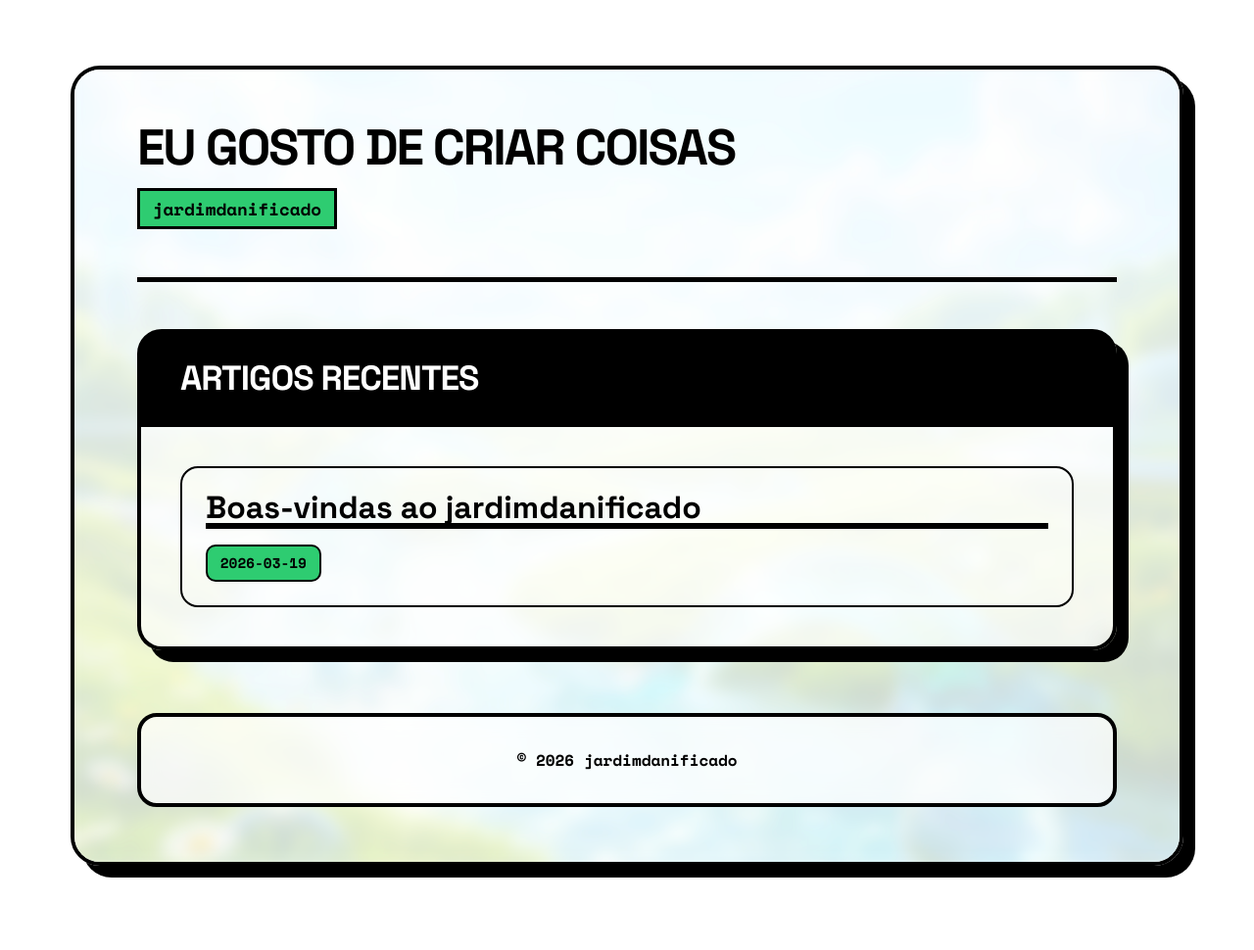
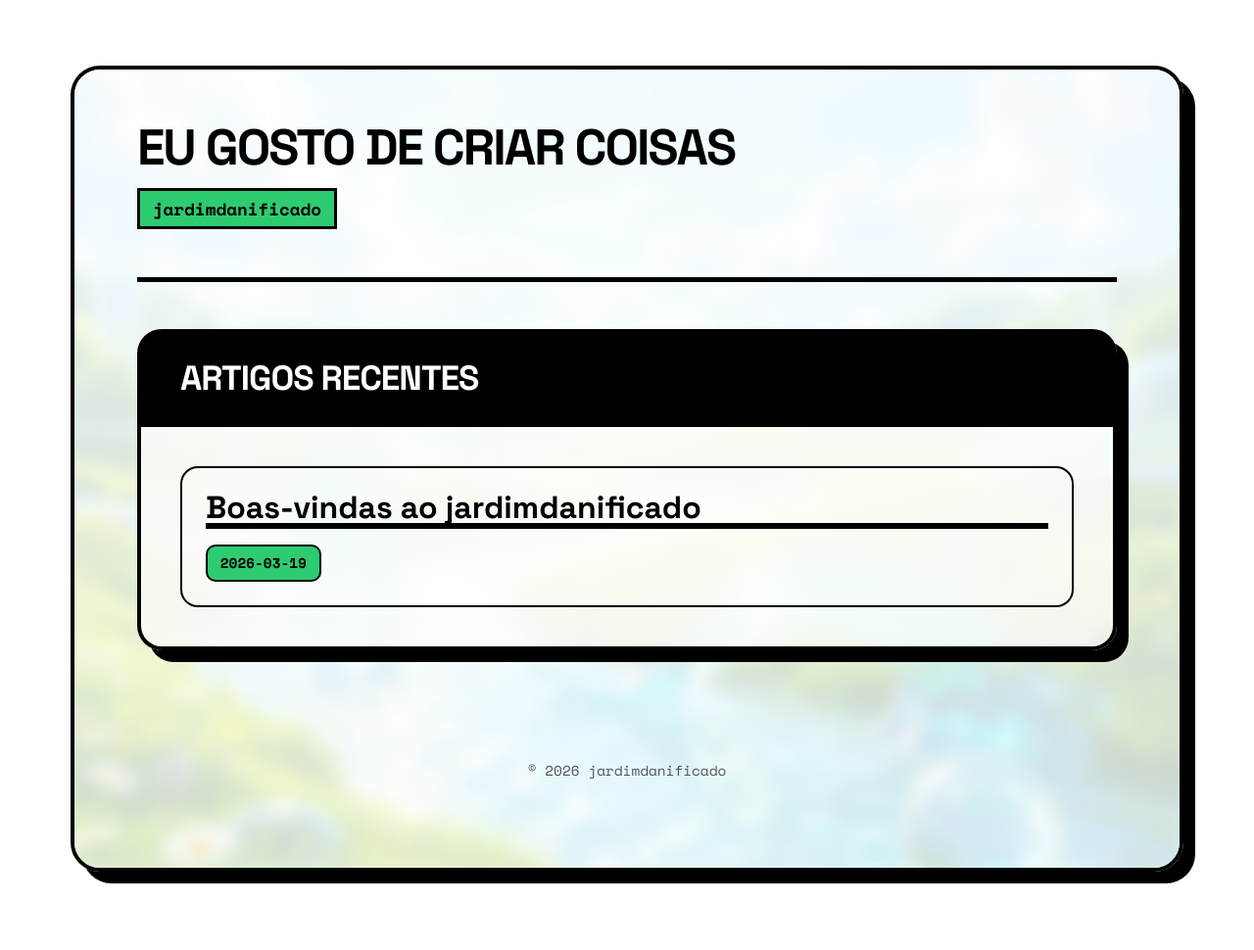
Before and after one commit to jardimdanificado/jardimdanificado.github.io, a Jekyll site: the page built from index.html, in a window 1280 px wide. Shown: the whole page at 98% size. Built offline with Jekyll 4.4.1, drawn with Linux system fonts in a browser that asks for light colours.

Commit message:
mobile tests

```diff
--- a/css/style.css
+++ b/css/style.css
@@ -105,17 +105,7 @@
 
 
 
-@keyframes organicFade {
-  from {
-    opacity: 0;
-    transform: translateY(20px);
-  }
-
-  to {
-    opacity: 1;
-    transform: translateY(0);
-  }
-}
+/* organicFade removido */
 
 .organic-header {
   border-bottom: 5px solid var(--glass-border);
@@ -335,7 +325,6 @@
   padding: 3.5rem;
   box-shadow: 12px 12px 0 var(--glass-border);
   margin-top: 1.5rem;
-  animation: fadeUp 0.6s ease-out;
 }
 
 .markdown-post a.back-link {
@@ -359,18 +348,14 @@
 }
 
 .site-footer {
-  margin-top: 4rem;
-  border: 4px solid var(--glass-border);
-  padding: 2rem;
-  background: var(--glass-bg);
-  backdrop-filter: blur(10px);
-  -webkit-backdrop-filter: blur(10px);
-  color: var(--text);
-  font-weight: 800;
+  margin-top: 5rem;
+  padding: 2rem 0;
+  color: var(--text-mid);
+  font-weight: 500;
   text-align: center;
   font-family: 'Space Mono', monospace;
-  border-radius: 20px;
-  box-shadow: 10px 10px 0 var(--accent-2);
+  font-size: 0.9rem;
+  opacity: 0.7;
 }
 
 .site-footer p {
@@ -393,12 +378,17 @@
   }
 
   .organic-glass-container {
-    padding: 1.5rem 1rem;
-    margin: 0.5rem auto;
-    border-radius: 20px;
-    border-width: 3px;
-    box-shadow: 4px 4px 0 #000000; /* Sombra menor para não estourar a largura */
-    width: auto; /* Permite que o container respire com as margens do body */
+    background: transparent;
+    border: none;
+    box-shadow: none;
+    padding: 0;
+    margin: 0;
+    border-radius: 0;
+    overflow: visible;
+  }
+
+  .organic-glass-container::before {
+    display: none;
   }
 
   .organic-header {
@@ -447,24 +437,7 @@
 }
 
 /* ── ANIMATIONS ─────────────────────────────────────────── */
-@keyframes fadeUp {
-  from {
-    opacity: 0;
-  }
-  to {
-    opacity: 1;
-  }
-}
-
-.intro, .posts, .markdown-post {
-  backface-visibility: hidden;
-  -webkit-backface-visibility: hidden;
-  animation: fadeUp 0.35s ease-out both;
-}
-
-.posts {
-  animation-delay: 0.1s;
-}
+/* Animações removidas para máxima performance */
 
 /* Prevenção de estouro de código no mobile */
 pre {
```
